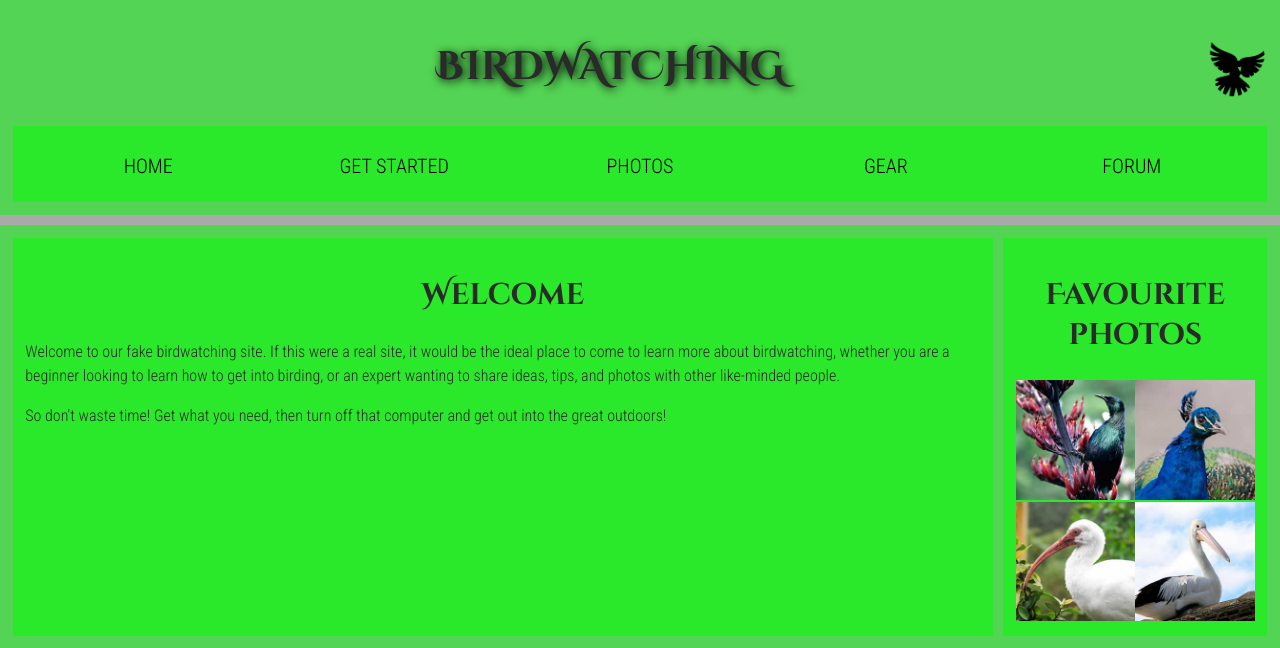
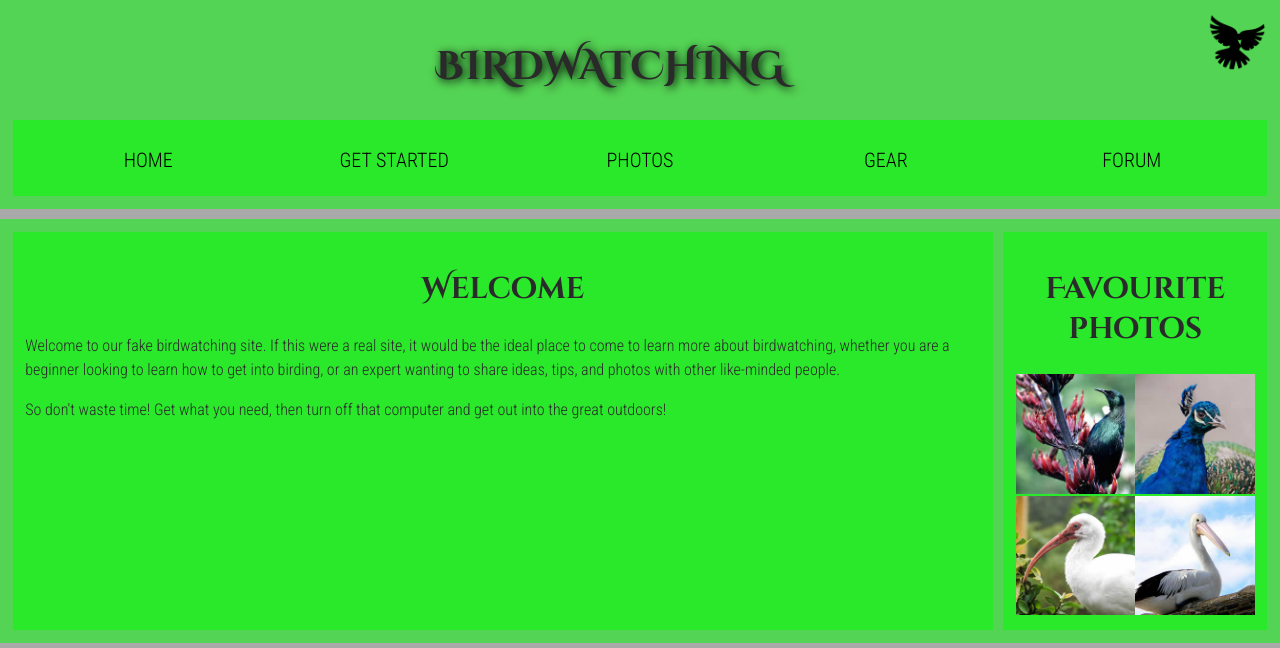
Before and after one commit to PratigMgr/pratigMgr.github.io, a PHP site: the page made by Lab 1/Part 2/index.html in a window 1280 px wide. Shown: the top 648 px of the page. Run offline with PHP 8.4, Linux system fonts and the light colour scheme.

Commit message:
Update on index.html file
remove unnecessary tags like float and margin-right tag

```diff
--- a/Lab 1/Part 2/css/style.css
+++ b/Lab 1/Part 2/css/style.css
@@ -72,11 +72,9 @@
   text-transform: uppercase;
 }
 header img {
-  float: right;
   display: block;
   height: 60px;
   padding-top: auto;
-  margin-right: auto;
 }
 nav {
   height: auto;
--- a/Lab 1/Part 2/index.html
+++ b/Lab 1/Part 2/index.html
@@ -20,7 +20,7 @@
 </head>
 <body>
     <header>
-      <h1>Birdwatching <img src="./images/dove.png" alt = "a simple dove logo"></h1>
+      <h1>Birdwatching</h1> <img src="./images/dove.png" alt = "a simple dove logo">
       <nav>
       <ul>
         <li><span>Home</span></li>
```
